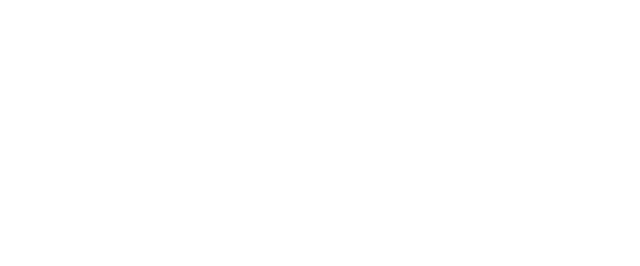
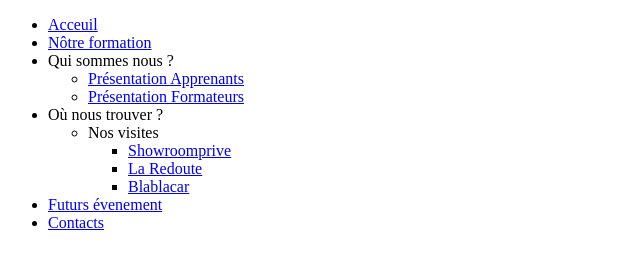
Before and after one commit to Samuelmaes/evenementsrp, a plain HTML site: page index.html in a window 1280 px wide. Shown: the whole page, without its empty margins (0-640 px from the left). Drawn offline with Linux system fonts and the light colour scheme.

Commit message:
création du menu dans index.html
Tout les titres et liens des autres pages

```diff
--- a/index.html
+++ b/index.html
@@ -2,9 +2,33 @@
 <html>
   <head>
     <meta charset="utf-8">
-    <title>sdfdssf</title>
+    <title>Acceuil</title>
   </head>
   <body>
+    <nav>
+      <ul>
+        <li><a href="index.html">Acceuil</a></li>
+        <li><a href="presentationformation.html">Nôtre formation</a></li>
+        <li>Qui sommes nous ?
+          <ul>
+            <li><a href="presentationapprenant.html">Présentation Apprenants</a></li>
+            <li><a href="presentationformateur.html">Présentation Formateurs</a></li>
+          </ul>
+        </li>
+        <li>Où nous trouver ?
+          <ul>
+            <li>Nos visites
+              <ul>
+                <li><a href="showroomprive.html">Showroomprive</a></li>
+                <li><a href="laredoute.html">La Redoute</a></li>
+                <li><a href="Blablacar.html">Blablacar</a></li>
+              </ul>
+            </li>
+            </ul>
+            <li><a href="evenementavenir.html">Futurs évenement</a></li>
+            <li><a href="contact.html">Contacts</a></li>
+          </ul>
+        </nav>
 
   </body>
 </html>
```
